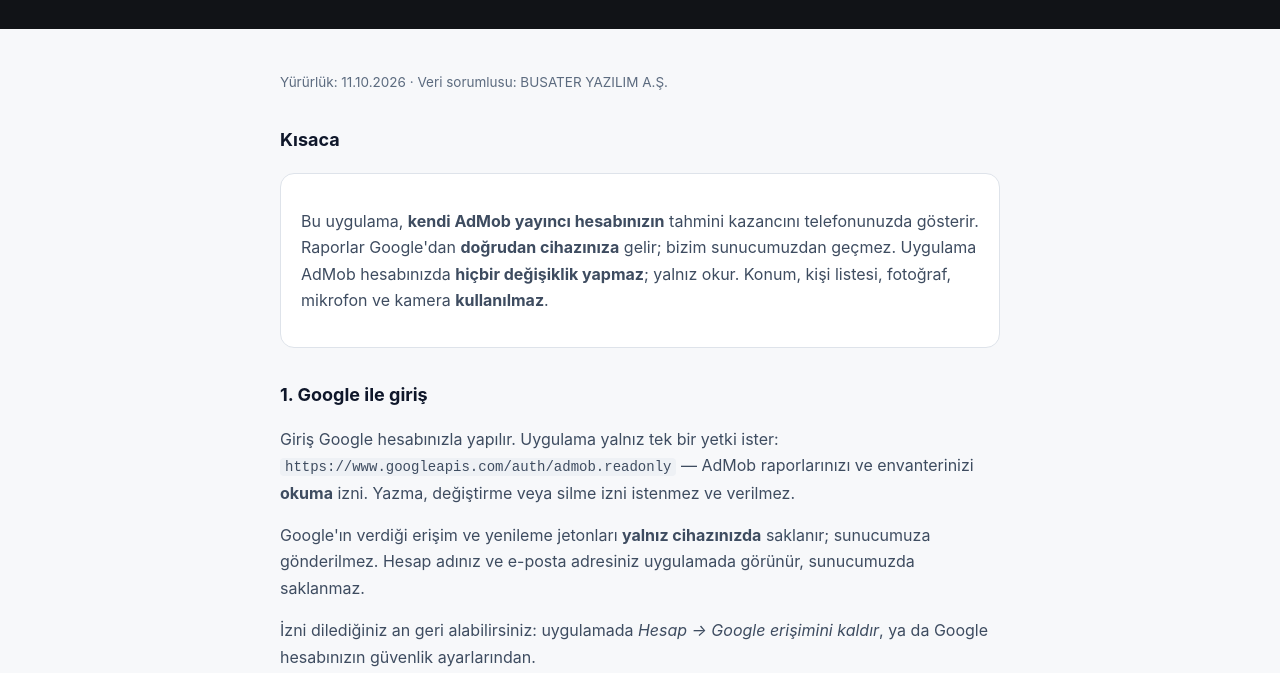
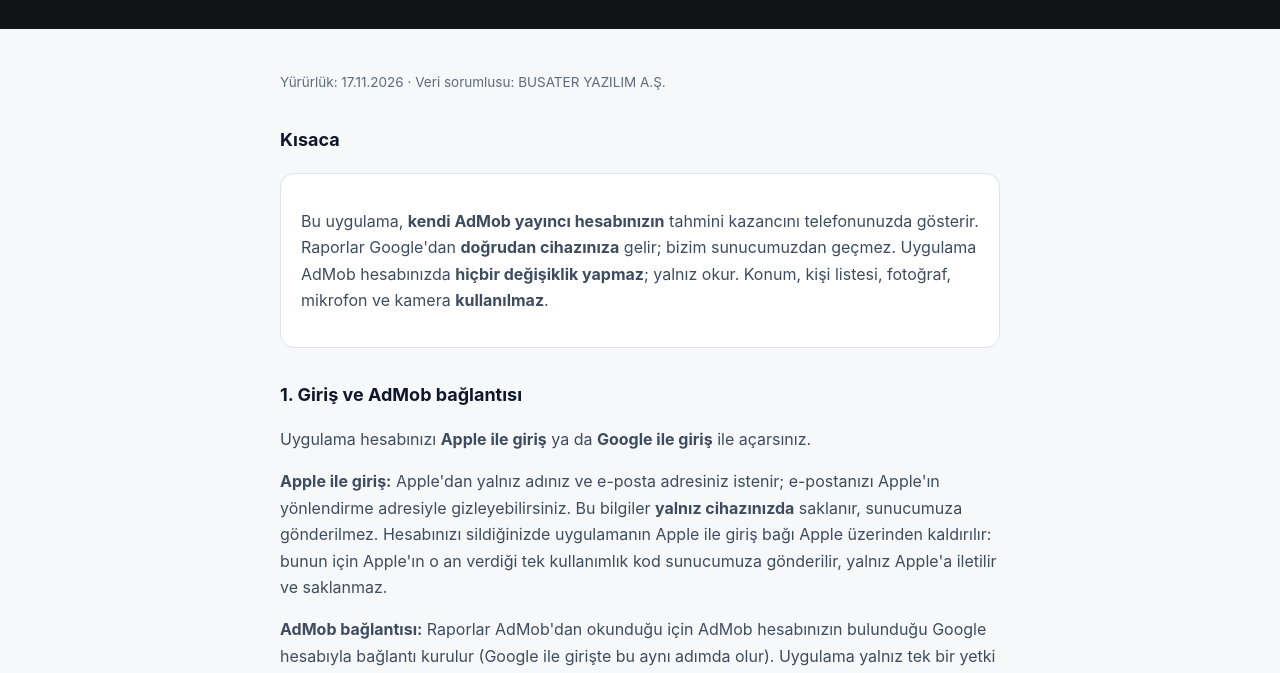
Before and after one commit to samettrm/samettrm.github.io, a plain HTML site: page admeter/gizlilik.html in a window 1280 px wide. Shown: the part 127-800 px from the top of the page. Drawn offline with Linux system fonts and the light colour scheme.

Commit message:
admeter: gizlilik — Apple ile giriş ve AdMob bağlantısı; güncel menü adları; demo olayı çıkarıldı
Co-Authored-By: Claude Opus 5.5 <noreply@anthropic.com>

```diff
--- a/admeter/gizlilik.html
+++ b/admeter/gizlilik.html
@@ -4,16 +4,18 @@
 <header><div class="marka"><i></i><i></i><i></i><span>Yieldscope</span></div>
 <h1>Gizlilik Politikası</h1></header>
 <main>
-<p class="tarih">Yürürlük: 11.10.2026 · Veri sorumlusu: BUSATER YAZILIM A.Ş.</p>
+<p class="tarih">Yürürlük: 17.11.2026 · Veri sorumlusu: BUSATER YAZILIM A.Ş.</p>
 
 <h2>Kısaca</h2>
 <div class="kutu"><p>Bu uygulama, <strong>kendi AdMob yayıncı hesabınızın</strong> tahmini kazancını telefonunuzda gösterir. Raporlar Google'dan <strong>doğrudan cihazınıza</strong> gelir; bizim sunucumuzdan geçmez. Uygulama AdMob hesabınızda <strong>hiçbir değişiklik yapmaz</strong>; yalnız okur. Konum, kişi listesi, fotoğraf, mikrofon ve kamera <strong>kullanılmaz</strong>.</p></div>
 
-<h2>1. Google ile giriş</h2>
-<p>Giriş Google hesabınızla yapılır. Uygulama yalnız tek bir yetki ister:
+<h2>1. Giriş ve AdMob bağlantısı</h2>
+<p>Uygulama hesabınızı <strong>Apple ile giriş</strong> ya da <strong>Google ile giriş</strong> ile açarsınız.</p>
+<p><strong>Apple ile giriş:</strong> Apple'dan yalnız adınız ve e-posta adresiniz istenir; e-postanızı Apple'ın yönlendirme adresiyle gizleyebilirsiniz. Bu bilgiler <strong>yalnız cihazınızda</strong> saklanır, sunucumuza gönderilmez. Hesabınızı sildiğinizde uygulamanın Apple ile giriş bağı Apple üzerinden kaldırılır: bunun için Apple'ın o an verdiği tek kullanımlık kod sunucumuza gönderilir, yalnız Apple'a iletilir ve saklanmaz.</p>
+<p><strong>AdMob bağlantısı:</strong> Raporlar AdMob'dan okunduğu için AdMob hesabınızın bulunduğu Google hesabıyla bağlantı kurulur (Google ile girişte bu aynı adımda olur). Uygulama yalnız tek bir yetki ister:
 <code>https://www.googleapis.com/auth/admob.readonly</code> — AdMob raporlarınızı ve envanterinizi <strong>okuma</strong> izni. Yazma, değiştirme veya silme izni istenmez ve verilmez.</p>
 <p>Google'ın verdiği erişim ve yenileme jetonları <strong>yalnız cihazınızda</strong> saklanır; sunucumuza gönderilmez. Hesap adınız ve e-posta adresiniz uygulamada görünür, sunucumuzda saklanmaz.</p>
-<p>İzni dilediğiniz an geri alabilirsiniz: uygulamada <em>Hesap → Google erişimini kaldır</em>, ya da Google hesabınızın güvenlik ayarlarından.</p>
+<p>İzni dilediğiniz an geri alabilirsiniz: uygulamada <em>Hesap → Hesabı ve verileri sil</em>, ya da Google hesabınızın güvenlik ayarlarından.</p>
 
 <h2>2. AdMob verileri</h2>
 <p>Gösterilen tahmini kazanç, gösterim, tıklama, eCPM, reklam kaynakları ve reklam birimi bilgileri AdMob API'sinden alınır. Bu veriler <strong>sizin verinizdir</strong>; tarafımıza iletilmez, saklanmaz, üçüncü kişilerle paylaşılmaz, satılmaz.</p>
@@ -31,13 +33,13 @@
 <p>Uygulamayı geliştirebilmek için şu bilgiler sunucumuza gönderilir:</p>
 <ul>
   <li>rastgele üretilmiş <strong>kurulum kimliği</strong> (uygulama silinip kurulunca yenisi üretilir),</li>
-  <li>ürün olaylarının adı ve zamanı: ilk açılış, uygulama açılışı, giriş tamamlandı, demo başlatıldı, ilk rapor görüntülendi, satın alma ekranı açıldı/kapatıldı, plan seçildi, satın alma başladı/tamamlandı/iptal edildi/başarısız oldu, geri yükleme; olaya bağlı küçük ayrıntılar (plan türü, ekranı açan yer, ekranda kalma süresi, hata kodu),</li>
+  <li>ürün olaylarının adı ve zamanı: ilk açılış, uygulama açılışı, giriş tamamlandı (giriş yöntemi: Apple ya da Google), ilk rapor görüntülendi, mağaza değerlendirme penceresinin istenmesi, satın alma ekranı açıldı/kapatıldı, plan seçildi, satın alma başladı/tamamlandı/iptal edildi/başarısız oldu, geri yükleme; olaya bağlı küçük ayrıntılar (plan türü, ekranı açan yer, ekranda kalma süresi, hata kodu),</li>
   <li>platform (iOS/Android), uygulama sürümü ve derleme numarası, derleme türü, simülatör bilgisi,</li>
   <li>bağlantının geldiği <strong>ülke</strong> (iki harfli ülke kodu; <strong>IP adresi saklanmaz</strong>).</li>
 </ul>
 <p>AdMob tutarlarınız, uygulama adlarınız, e-posta adresiniz ve Google jetonlarınız bu olaylara <strong>eklenmez</strong>.</p>
 <p><strong>Sahiplik kontrolü:</strong> giriş yaptığınızda Google kimlik jetonunuz, hesabın uygulama sahibine ait olup olmadığını doğrulamak için sunucuya gönderilir ve doğrulamadan sonra <strong>saklanmaz</strong>. Sahip olmayan kullanıcıların bu sorgusu kayda geçirilmez.</p>
-<p><strong>Saklama:</strong> bu kayıtlar siz silene kadar saklanır; bugün sunucuda otomatik silme uygulanmamaktadır. <strong>Silme:</strong> <em>Hesap → Bu cihazın kullanım verilerini sil</em> ile bu kuruluma ait tüm olaylar ve kurulum kaydı sunucudan silinir.</p>
+<p><strong>Saklama:</strong> bu kayıtlar siz silene kadar saklanır; bugün sunucuda otomatik silme uygulanmamaktadır. <strong>Silme:</strong> <em>Hesap → Hesabı ve verileri sil</em> ile bu kuruluma ait tüm olaylar ve kurulum kaydı sunucudan silinir.</p>
 
 <h2>5. Reklamlar</h2>
 <p>Pro dışındaki kullanımda Google Mobile Ads ile reklam gösterilir (açılış, banner, geçiş ve isteğe bağlı ödüllü video). Google, reklam sunmak ve ölçmek için cihaz ve kullanım bilgileri işleyebilir (Android'de reklam kimliği dahil). Avrupa Birliği ve İngiltere'de ilk açılışta Google'ın onay formu (UMP) gösterilir; onayınızı <em>Hesap → Reklam gizlilik seçenekleri</em>'nden değiştirebilirsiniz. Reklamlar <strong>kişiselleştirilmemiş</strong> olarak istenir; bu nedenle iOS'ta izleme izni (ATT) sorulmaz.</p>
@@ -53,7 +55,7 @@
 <p>Uygulama AdMob yayıncılarına yöneliktir ve çocuklara yönelik değildir; bilerek 13 yaş altından veri toplamaz.</p>
 
 <h2>9. Haklarınız (KVKK m. 11 / GDPR)</h2>
-<p>Kişisel verilerinize erişme, düzeltme, silme, işlemeye itiraz etme ve veri taşınabilirliği haklarına sahipsiniz. Silme işlemini uygulama içinden <em>Hesap → Bu cihazın kullanım verilerini sil</em> ile kendiniz yapabilirsiniz. Diğer talepler için <a href="mailto:bsdigitalapp@gmail.com">bsdigitalapp@gmail.com</a> adresine yazabilirsiniz.</p>
+<p>Kişisel verilerinize erişme, düzeltme, silme, işlemeye itiraz etme ve veri taşınabilirliği haklarına sahipsiniz. Silme işlemini uygulama içinden <em>Hesap → Hesabı ve verileri sil</em> ile kendiniz yapabilirsiniz. Diğer talepler için <a href="mailto:bsdigitalapp@gmail.com">bsdigitalapp@gmail.com</a> adresine yazabilirsiniz.</p>
 
 <h2>10. Değişiklikler</h2>
 <p>Bu metin güncellenirse yürürlük tarihi değişir ve güncel sürüm bu adreste yayımlanır.</p>
```
